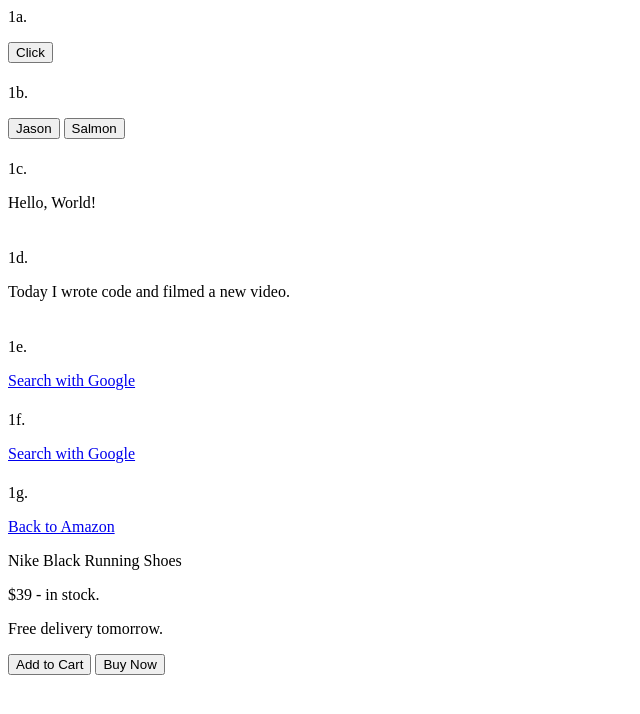
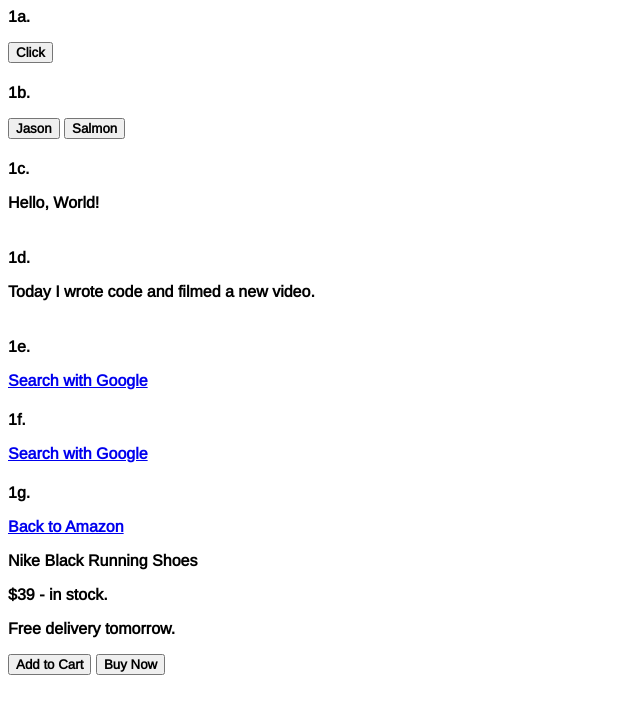
Before and after one commit to jasonmdyer/ssd-lesson-1, a plain HTML site: page index.html in a window 1280 px wide. Shown: the whole page, without its empty margins (0-640 px from the left). Drawn offline with nearby package versions, Linux system fonts and the light colour scheme.

Commit message:
Update styles.css

```diff
--- a/styles.css
+++ b/styles.css
@@ -1,3 +1,10 @@
+@import url('https://fonts.googleapis.com/css2?family=Arimo&display=swap');
+
+* {
+    font-family: Arimo;
+    font-weight: 600;
+}
+
 div {
     padding-bottom: 5px;
 }
```
